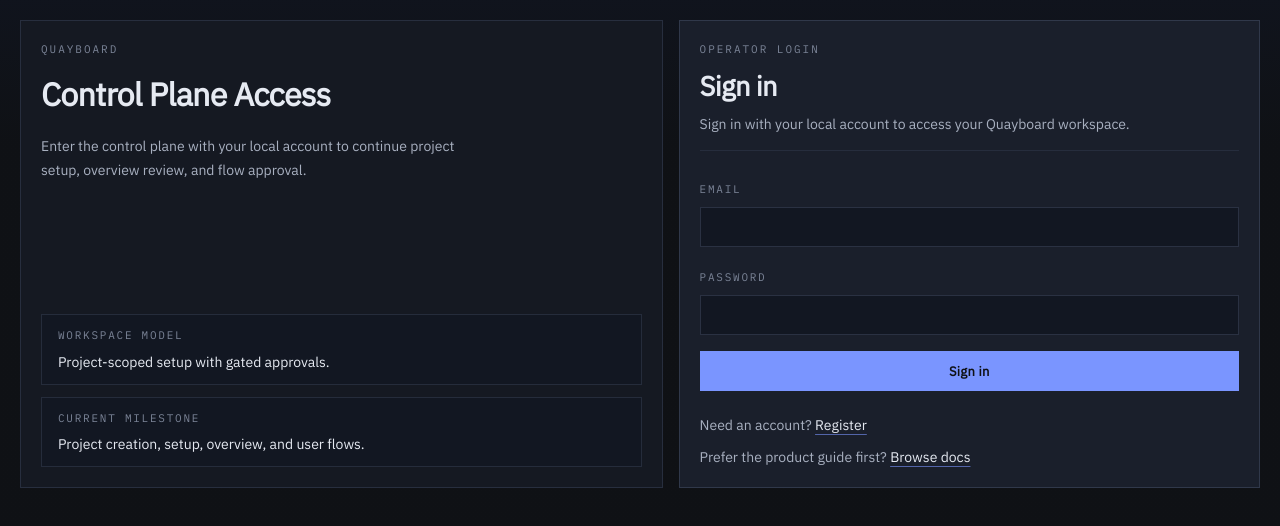
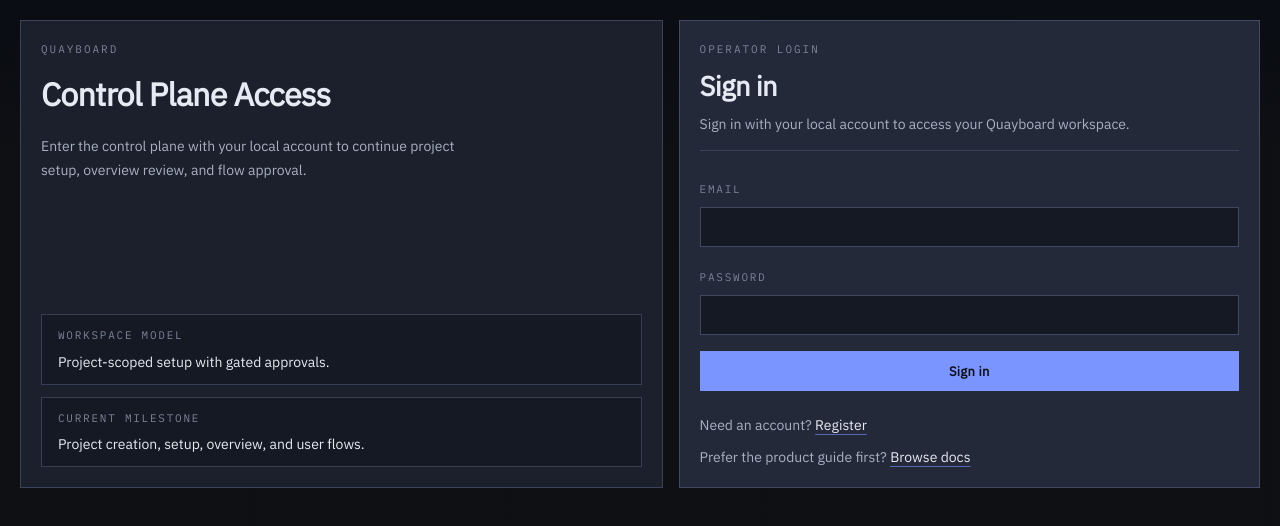
Before and after one commit to grey-gaming/quayboard, a React (Vite) app in the folder apps/web/: page /login in a window 1280 px wide. Shown: the top 526 px of the page. Built offline with nearby package versions, Linux system fonts and the light colour scheme.

Commit message:
Increase neutral surface contrast

```diff
--- a/apps/web/src/styles.css
+++ b/apps/web/src/styles.css
@@ -3,22 +3,22 @@
 @tailwind utilities;
 
 :root {
-  --background: 220 16.7% 7.1%;
+  --background: 220 18% 6.5%;
   --foreground: 220 31.6% 92.5%;
-  --card: 222 23.6% 10.8%;
+  --card: 223 24% 18%;
   --card-foreground: 220 31.6% 92.5%;
-  --overlay: 222 28.9% 8.8%;
-  --panel: 222 23.6% 10.8%;
-  --panel-raised: 222 24.6% 13.5%;
-  --panel-inset: 221 30.8% 10.2%;
-  --panel-active: 223 24.7% 16.7%;
-  --surface: 221 30.8% 10.2%;
-  --muted: 223 24.7% 16.7%;
+  --overlay: 222 32% 5.5%;
+  --panel: 222 24% 14%;
+  --panel-raised: 223 24% 18%;
+  --panel-inset: 221 28% 11%;
+  --panel-active: 224 24% 24%;
+  --surface: 221 28% 11%;
+  --muted: 224 18% 28%;
   --secondary: 220 16% 70.6%;
   --muted-foreground: 221 11.9% 53.7%;
-  --border: 222 22.2% 21.2%;
-  --border-strong: 222 20.5% 28.6%;
-  --input: 222 22.2% 21.2%;
+  --border: 223 20% 31%;
+  --border-strong: 224 18% 39%;
+  --input: 223 20% 31%;
   --ring: 228 100% 74%;
   --accent: 228 100% 74%;
   --accent-hover: 230 100% 78%;
```
